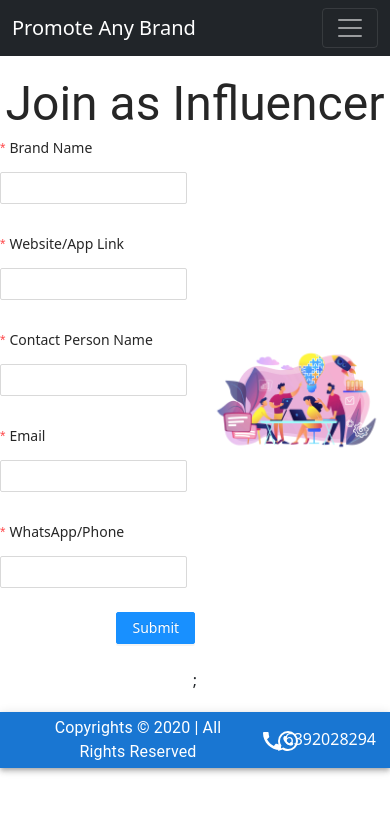
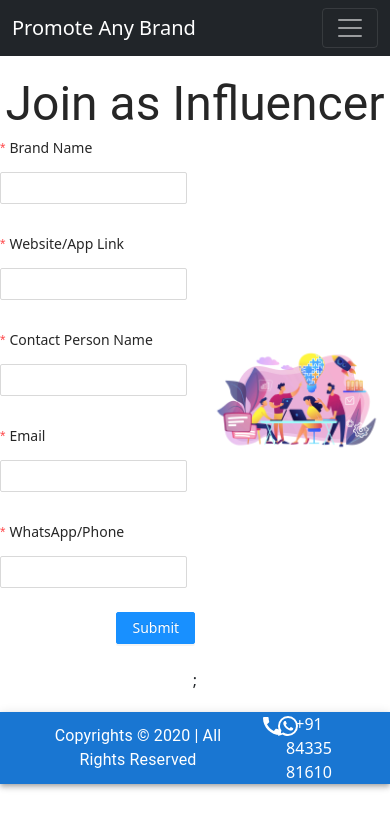
Before and after one commit to Saifu0/promoteanybrand, a React (Create React App) app: page /influencer in a window 390 px wide. Shown: the top 828 px of the page. Built offline with nearby package versions, Linux system fonts and the light colour scheme.

Commit message:
changed phone number

```diff
--- a/src/Component/Footer.js
+++ b/src/Component/Footer.js
@@ -23,7 +23,7 @@ function Footer() {
                   <WhatsApp />
                 </Grid>
                 <Grid item xs={6}>
-                  6392028294
+                  +91 84335 81610
                 </Grid>
               </Grid>
             </Grid>
```
